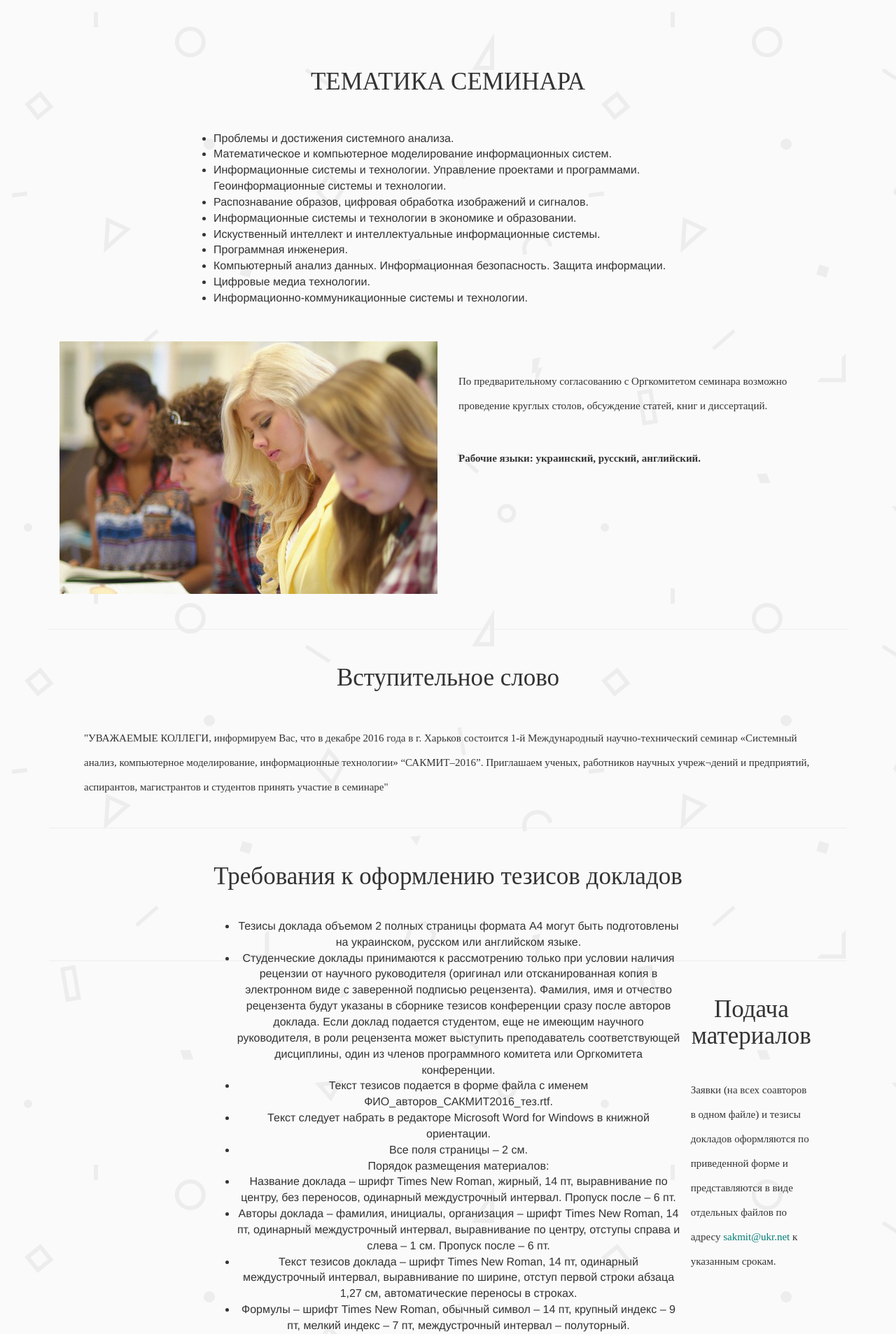
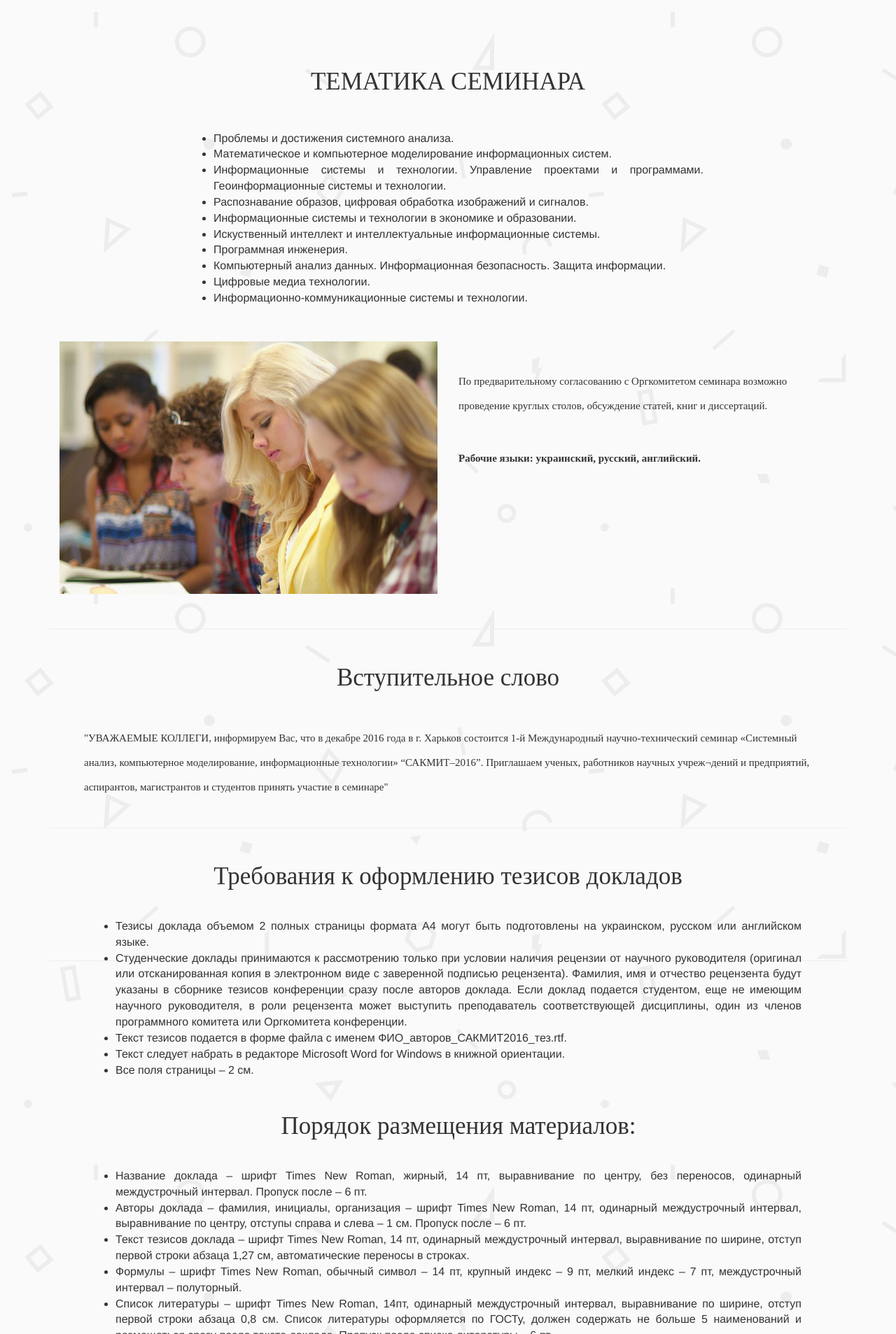
Before and after one commit to dshpet/NUREconference_site, a PHP site: page / in a window 1280 px wide. Shown: the part 824-2731 px from the top of the page at 70% size. Run offline with PHP 8.4, Linux system fonts and the light colour scheme; some libraries are stand-ins or nearby versions; some web fonts are replaced.

Commit message:
text-align: justify for lists

```diff
--- a/css/style.css
+++ b/css/style.css
@@ -539,6 +539,10 @@ h1.abbr {
     font-size: 16px;
     padding-left: 45px;
 }
+
+.themes-list > li {
+    text-align: justify;
+}
 /*-- //About-Ends-Here --*/
 
 /*-- Foreword-Starts-Here --*/
@@ -571,6 +575,11 @@ h1.abbr {
     padding: 0 0 45px 0;
     text-align: left;
 }
+
+.pdf {
+    padding-top: 40px;
+}
+
 .pdf a {
     padding: 10px 20px;
     background-color: #F5F5F5;
--- a/index.html
+++ b/index.html
@@ -252,13 +252,13 @@ License URL: http://creativecommons.org/licenses/by/3.0/
 			<!-- Admissions-Starts-Here -->
         	<div class="admissions " id="admissions">
                 <h3>Требования к оформлению тезисов докладов</h3>
-                <ul class="col-md-8 col-md-offset-2 themes-list">
+                <ul class="col-md-12 themes-list">
                 <li>Тезисы доклада объемом 2 полных страницы формата А4 могут быть подготовлены на украинском, русском или английском языке.</li>
 				<li>Студенческие доклады принимаются к рассмотрению только при условии наличия рецензии от научного руководителя (оригинал или отсканированная копия в электронном виде с заверенной подписью рецензента). Фамилия, имя и отчество рецензента будут указаны в сборнике тезисов конференции сразу после авторов доклада. Если доклад подается студентом, еще не имеющим научного руководителя, в роли рецензента может выступить преподаватель соответствующей дисциплины, один из членов программного комитета или Оргкомитета конференции.</li>
 				<li>Текст тезисов подается в форме файла с именем  ФИО_авторов_САКМИТ2016_тез.rtf.</li>
 				<li>Текст следует набрать в редакторе Microsoft Word for Windows в книжной ориентации.</li>
 				<li>Все поля страницы – 2 см.</li>
-				Порядок размещения материалов:
+				<h3>Порядок размещения материалов:</h3>
 				<li>Название доклада – шрифт Times New Roman, жирный, 14 пт, выравнивание по центру, без переносов, одинарный междустрочный интервал. Пропуск после – 6 пт.</li>
 				<li>Авторы доклада – фамилия, инициалы, организация – шрифт Times New Roman, 14 пт, одинарный междустрочный интервал, выравнивание по центру, отступы справа и слева – 1 см. Пропуск после – 6 пт.</li>
 				<li>Текст тезисов доклада – шрифт Times New Roman, 14 пт, одинарный междустрочный интервал, выравнивание по ширине, отступ первой строки абзаца 1,27 см, автоматические переносы в строках.</li>
```
